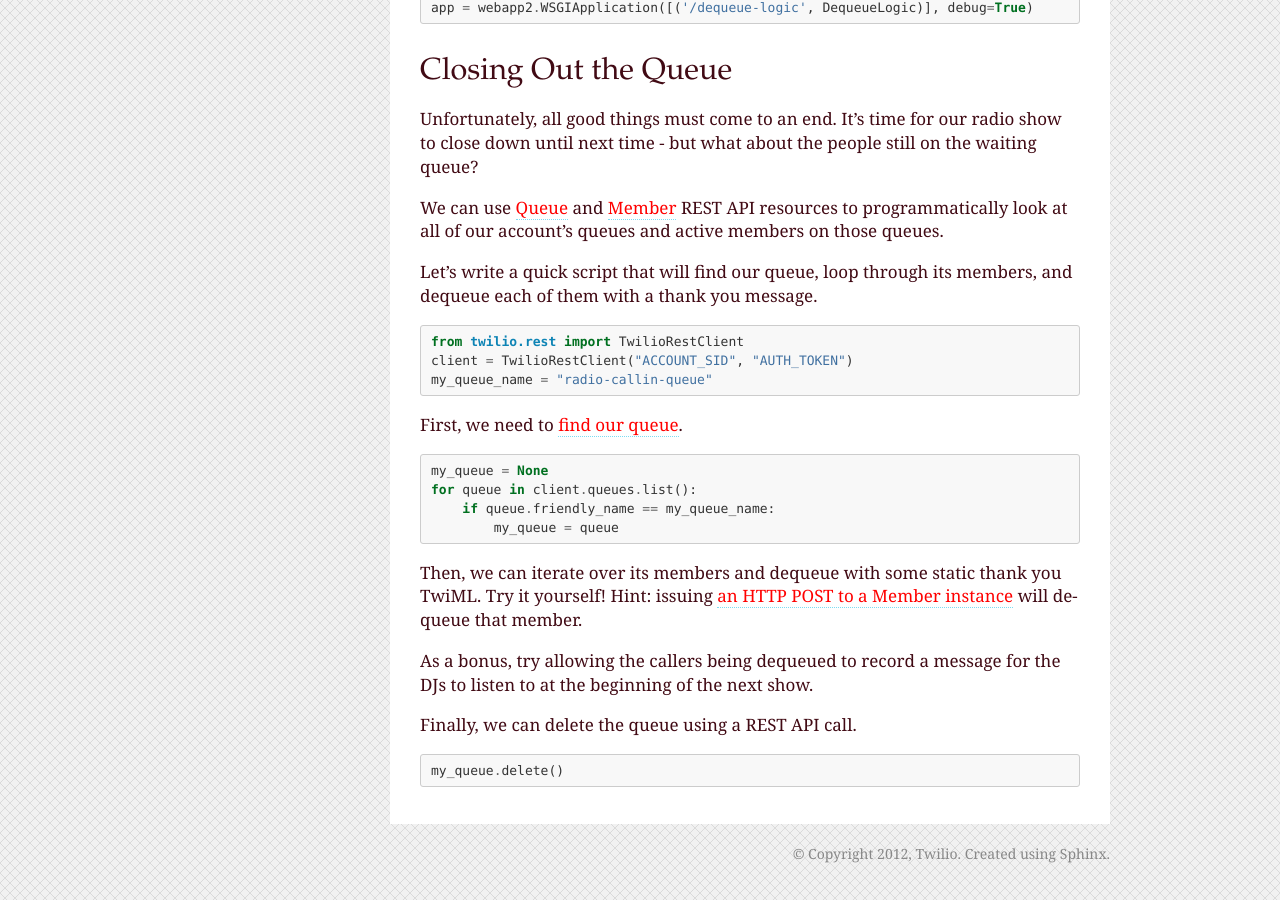
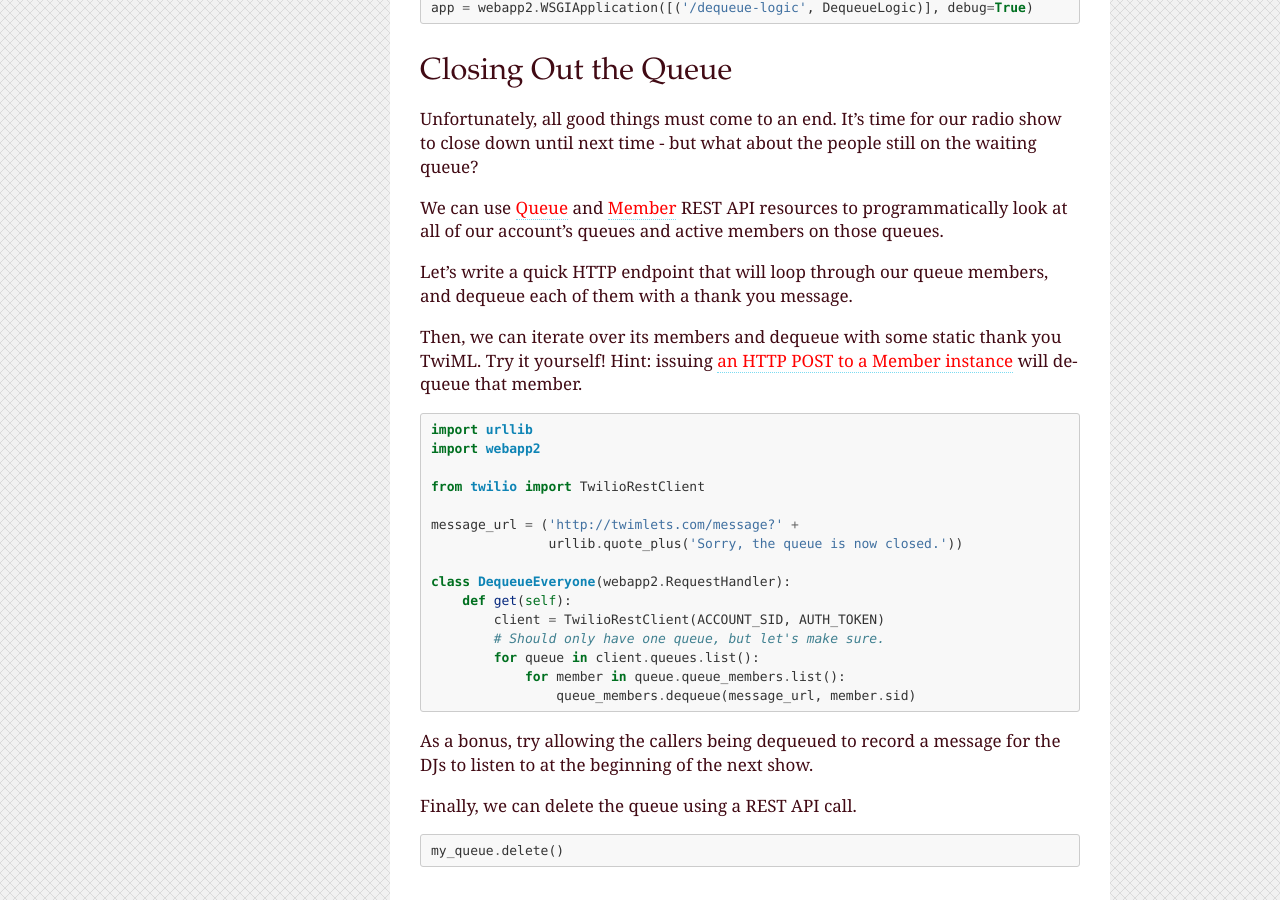
Before and after one commit to twilio/workshop, a Sphinx documentation site: the page built from docs/callin.rst, in a window 1280 px wide and 900 px high, scrolled down 4377 px. Built offline with Sphinx 7.4.7, drawn with Linux system fonts in a browser that asks for light colours.

Commit message:
add route for dequeueing callers

```diff
--- a/docs/callin.rst
+++ b/docs/callin.rst
@@ -234,28 +234,30 @@ waiting queue?
 We can use `Queue`_ and `Member`_ REST API resources to programmatically look
 at all of our account's queues and active members on those queues.
 
-Let's write a quick script that will find our queue, loop through its members,
-and dequeue each of them with a thank you message.
-
-.. code-block:: python
-
-    from twilio.rest import TwilioRestClient
-    client = TwilioRestClient("ACCOUNT_SID", "AUTH_TOKEN")
-    my_queue_name = "radio-callin-queue"
-
-First, we need to `find our queue`_.
-
-.. code-block:: python
-
-    my_queue = None
-    for queue in client.queues.list():
-        if queue.friendly_name == my_queue_name:
-            my_queue = queue
-
+Let's write a quick HTTP endpoint that will loop through our queue members, and
+dequeue each of them with a thank you message.
 
 Then, we can iterate over its members and dequeue with some static thank you
 TwiML. Try it yourself! Hint: issuing `an HTTP POST to a Member instance`_ will
 dequeue that member.
+
+.. code-block:: python
+
+    import urllib
+    import webapp2
+
+    from twilio import TwilioRestClient
+
+    message_url = ('http://twimlets.com/message?' +
+                   urllib.quote_plus('Sorry, the queue is now closed.'))
+
+    class DequeueEveryone(webapp2.RequestHandler):
+        def get(self):
+            client = TwilioRestClient(ACCOUNT_SID, AUTH_TOKEN)
+            # Should only have one queue, but let's make sure.
+            for queue in client.queues.list():
+                for member in queue.queue_members.list():
+                    queue_members.dequeue(message_url, member.sid)
 
 As a bonus, try allowing the callers being dequeued to record a message for the
 DJs to listen to at the beginning of the next show.
```
